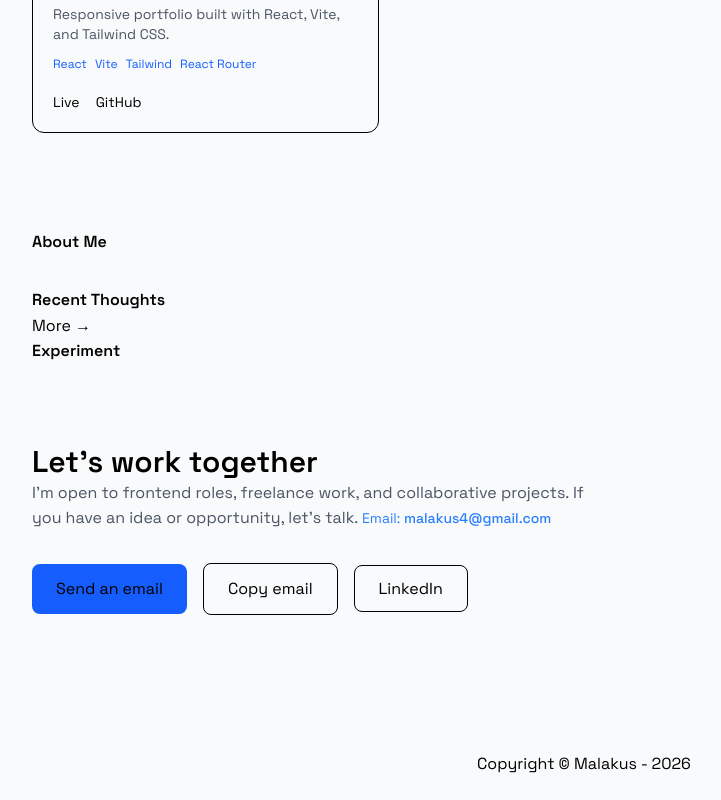
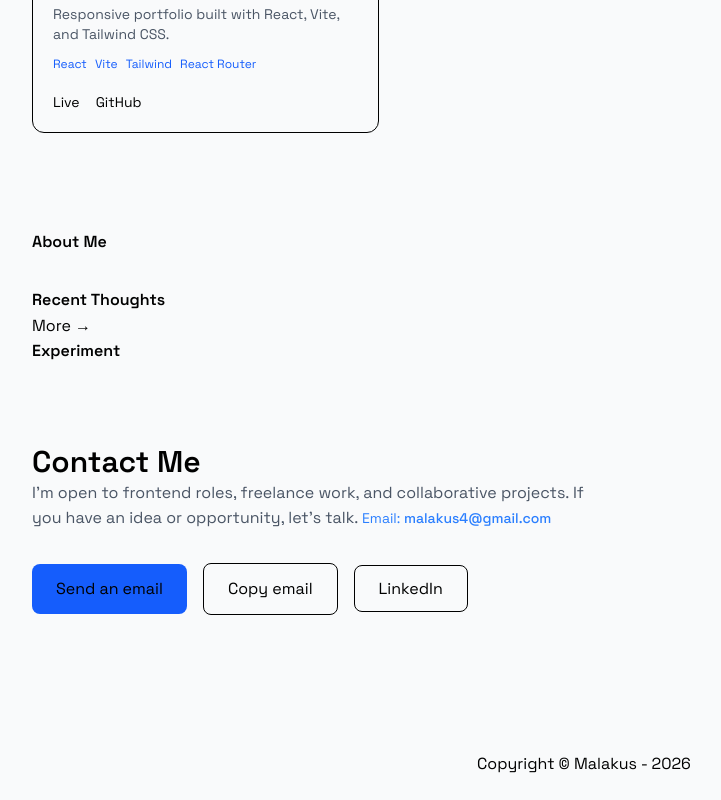
Before and after one commit to malakus4/portfolio-react, a React (Vite) app: page / in a window 1280 px wide. Shown: the part 1587-2387 px from the top of the page, without its empty margins (56-777 px from the left). Built offline with nearby package versions, Linux system fonts and the light colour scheme.

Commit message:
chore: update Contact section

```diff
--- a/src/components/sections/Contact.jsx
+++ b/src/components/sections/Contact.jsx
@@ -18,12 +18,12 @@ function Contact() {
     <section className="py-20">
       <div className="max-w-xl">
         <h2 className="text-2xl sm:text-3xl font-bold mb-4">
-          Let’s work together
+          Contact Me
         </h2>
 
         <p className="text-gray-600 mb-8">
-          I’m open to frontend roles, freelance work, and collaborative projects.
-          If you have an idea or opportunity, let’s talk.
+          I'm open to frontend roles, freelance work, and collaborative projects.
+          If you have an idea or opportunity, let's talk.
 
             {/* Visible email  */}
             <span className="text-sm text-blue-500 mt-4"> Email: <span className="font-medium">{email}</span>
```
